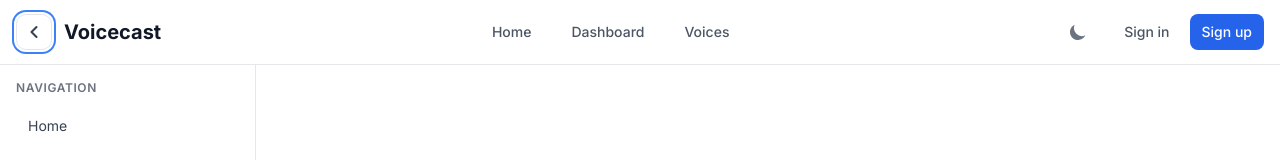
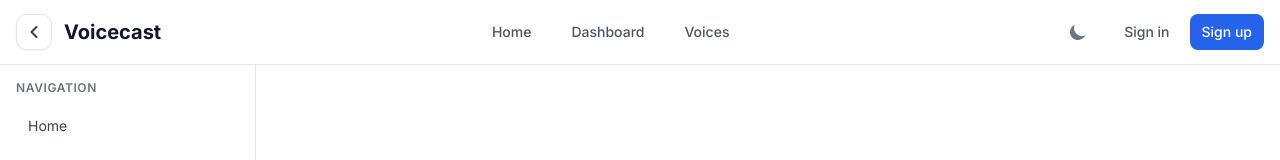
Before and after one commit to StephanSchweitzer/VoiceCast, a Next.js app: page /register in a window 1280 px wide. Both pictures are taken after a click on the button 34 px from the left and 32 px from the top of the page. Shown: the top 160 px of the page. Built offline with nearby package versions, Linux system fonts and the light colour scheme; no server answers.

Commit message:
updated the sidebar icon to connect to the top and the bottom f the square to make it more clear. Also fixed the hover over arrow direction when the sidebar was open that made the sidebar toggle button point the wrong way

```diff
--- a/src/components/ui/SidebarToggle.tsx
+++ b/src/components/ui/SidebarToggle.tsx
@@ -12,7 +12,7 @@
             onClick={toggleSidebar}
             onMouseEnter={() => setIsHovered(true)}
             onMouseLeave={() => setIsHovered(false)}
-            className="flex items-center justify-center w-9 h-9 rounded-lg bg-white dark:bg-gray-800 border border-gray-200 dark:border-gray-700 hover:bg-gray-50 dark:hover:bg-gray-750 hover:border-gray-300 dark:hover:border-gray-600 transition-all duration-200 focus:outline-none focus:ring-2 focus:ring-blue-500 focus:ring-offset-2 shadow-sm hover:shadow-md"
+            className="flex items-center justify-center w-9 h-9 rounded-lg bg-white dark:bg-gray-800 border border-gray-200 dark:border-gray-700 hover:bg-gray-50 dark:hover:bg-gray-750 hover:border-gray-300 dark:hover:border-gray-600 transition-all duration-200 focus:outline-none shadow-sm hover:shadow-md"
             aria-label={isOpen ? 'Close sidebar' : 'Open sidebar'}
         >
             <div className="relative w-5 h-5">
@@ -35,7 +35,7 @@
                             className="text-gray-700 dark:text-gray-200"
                         >
                             <rect x="3" y="3" width="18" height="18" rx="2" ry="2"/>
-                            <line x1="9" y1="9" x2="9" y2="15"/>
+                            <line x1="9" y1="3" x2="9" y2="21"/>
                         </svg>
                     </div>
                 )}
@@ -44,9 +44,7 @@
                 <div
                     className={`absolute inset-0 transition-all duration-200 ease-in-out ${
                         isOpen
-                            ? isHovered
-                                ? 'opacity-100 scale-100 rotate-0'   // Open + hover: right arrow (will close)
-                                : 'opacity-100 scale-100 rotate-180' // Open: left arrow
+                            ? 'opacity-100 scale-100 rotate-180' // Open: always left arrow (no hover change)
                             : isHovered
                                 ? 'opacity-100 scale-100 rotate-0'   // Closed + hover: right arrow (will open)
                                 : 'opacity-0 scale-90'               // Closed: hidden
```
